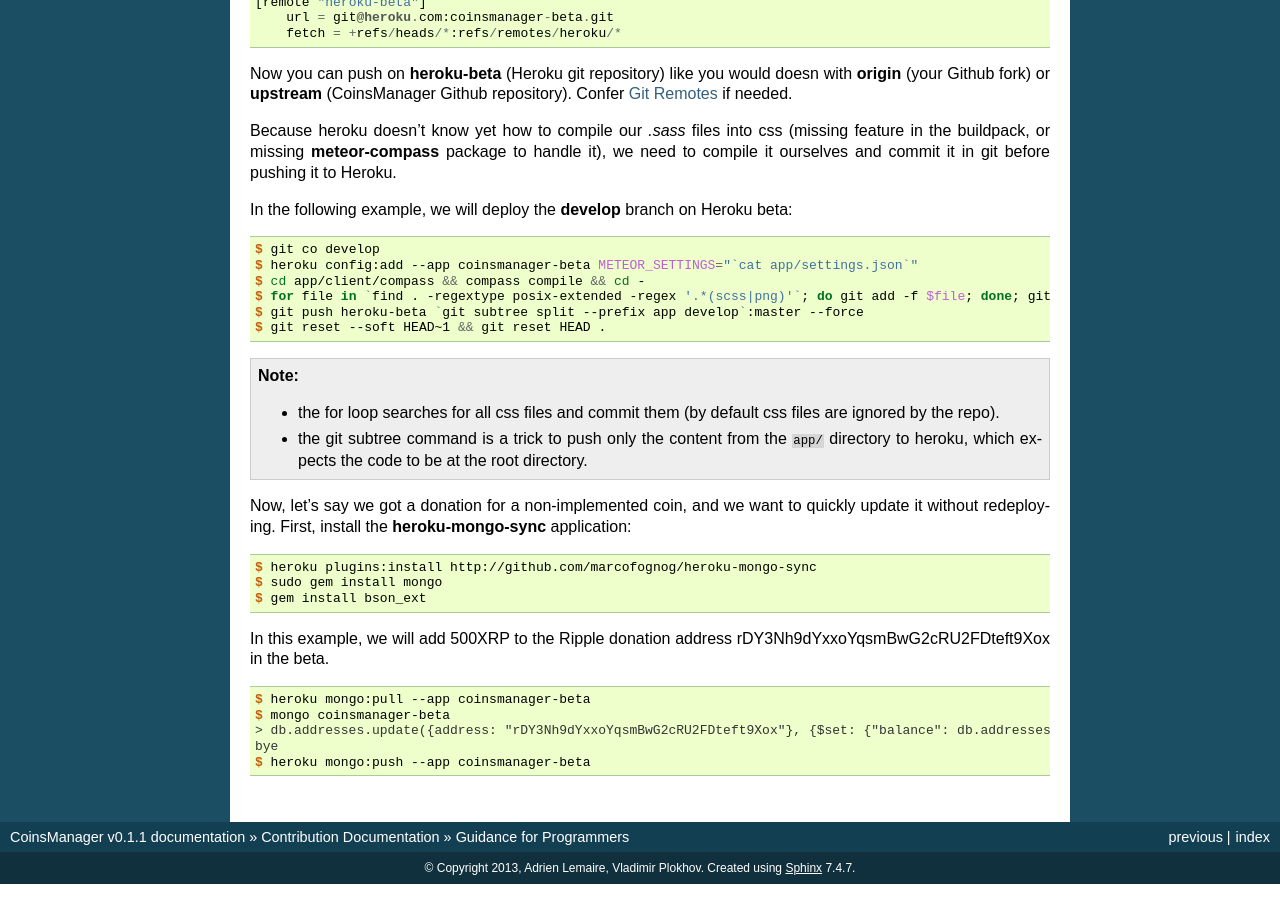
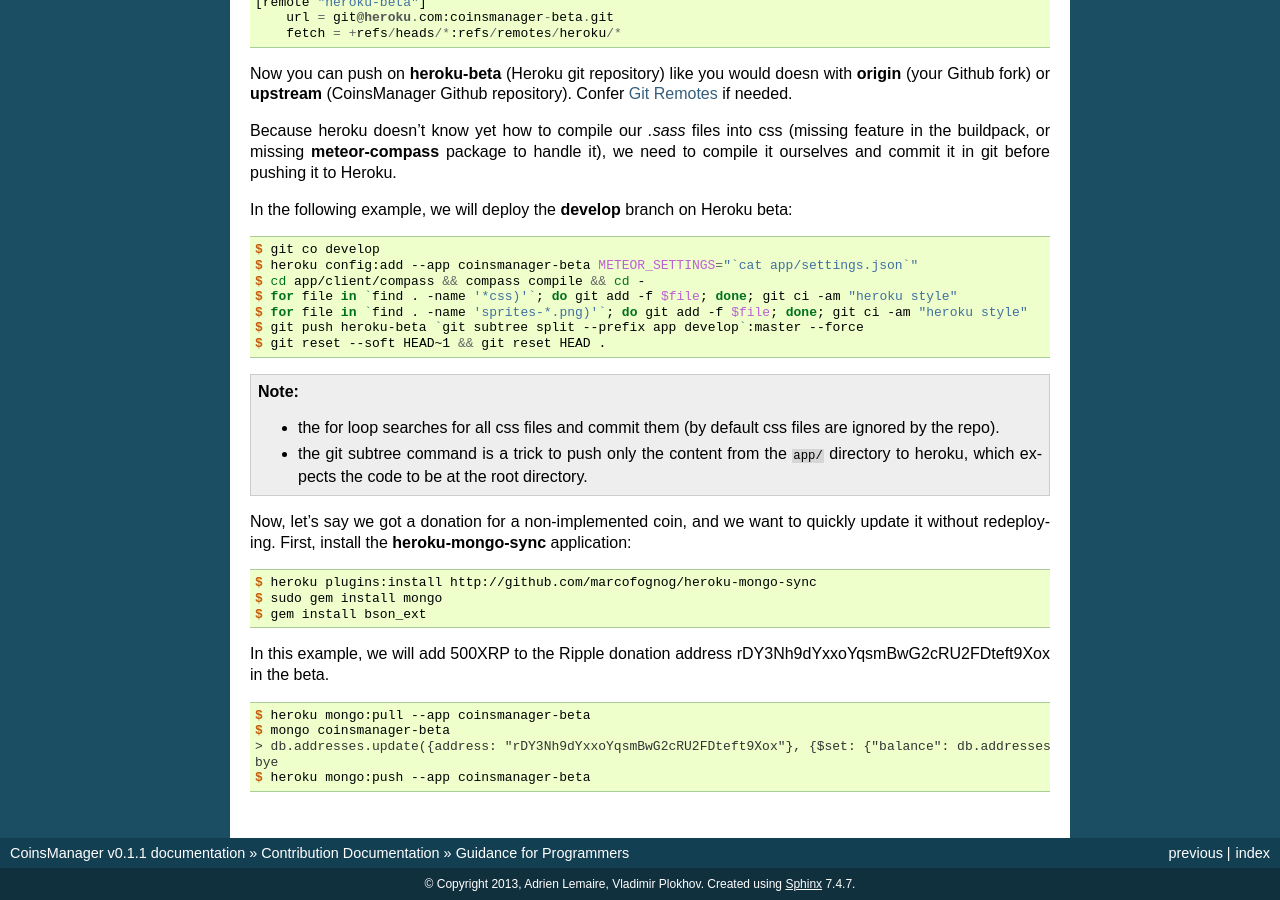
Before and after one commit to CoinsManager/CoinsManager, a Sphinx documentation site: the page built from docs/Contributions/3_code.rst, in a window 1280 px wide and 900 px high, scrolled down 5104 px. Built offline with Sphinx 7.4.7, drawn with Linux system fonts in a browser that asks for light colours; formulas are drawn with MathJax 3.

Commit message:
fix doc deploy

```diff
--- a/docs/Contributions/3_code.rst
+++ b/docs/Contributions/3_code.rst
@@ -194,7 +194,8 @@
     $ git co develop
     $ heroku config:add --app coinsmanager-beta METEOR_SETTINGS="`cat app/settings.json`"
     $ cd app/client/compass && compass compile && cd -
-    $ for file in `find . -regextype posix-extended -regex '.*(scss|png)'`; do git add -f $file; done; git ci -am "heroku style"
+    $ for file in `find . -name '*css)'`; do git add -f $file; done; git ci -am "heroku style"
+    $ for file in `find . -name 'sprites-*.png)'`; do git add -f $file; done; git ci -am "heroku style"
     $ git push heroku-beta `git subtree split --prefix app develop`:master --force
     $ git reset --soft HEAD~1 && git reset HEAD .
 
```
